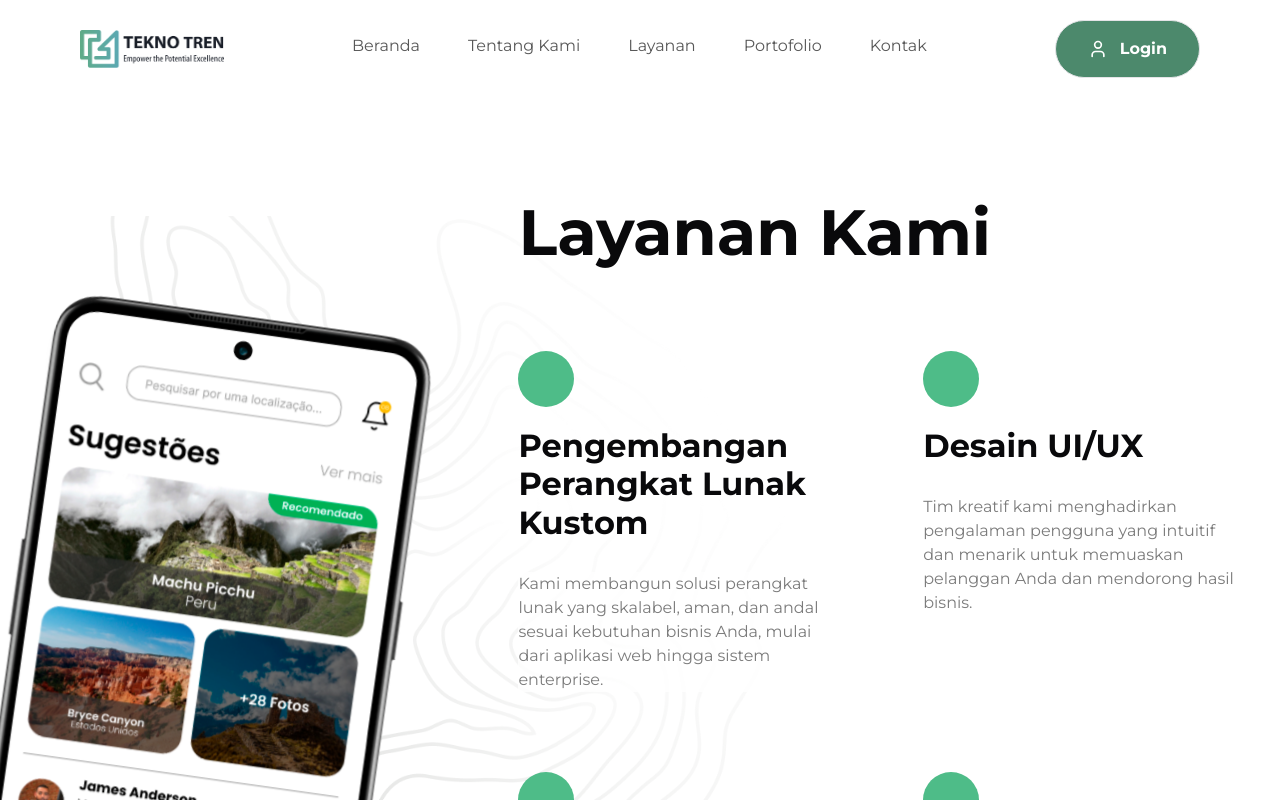
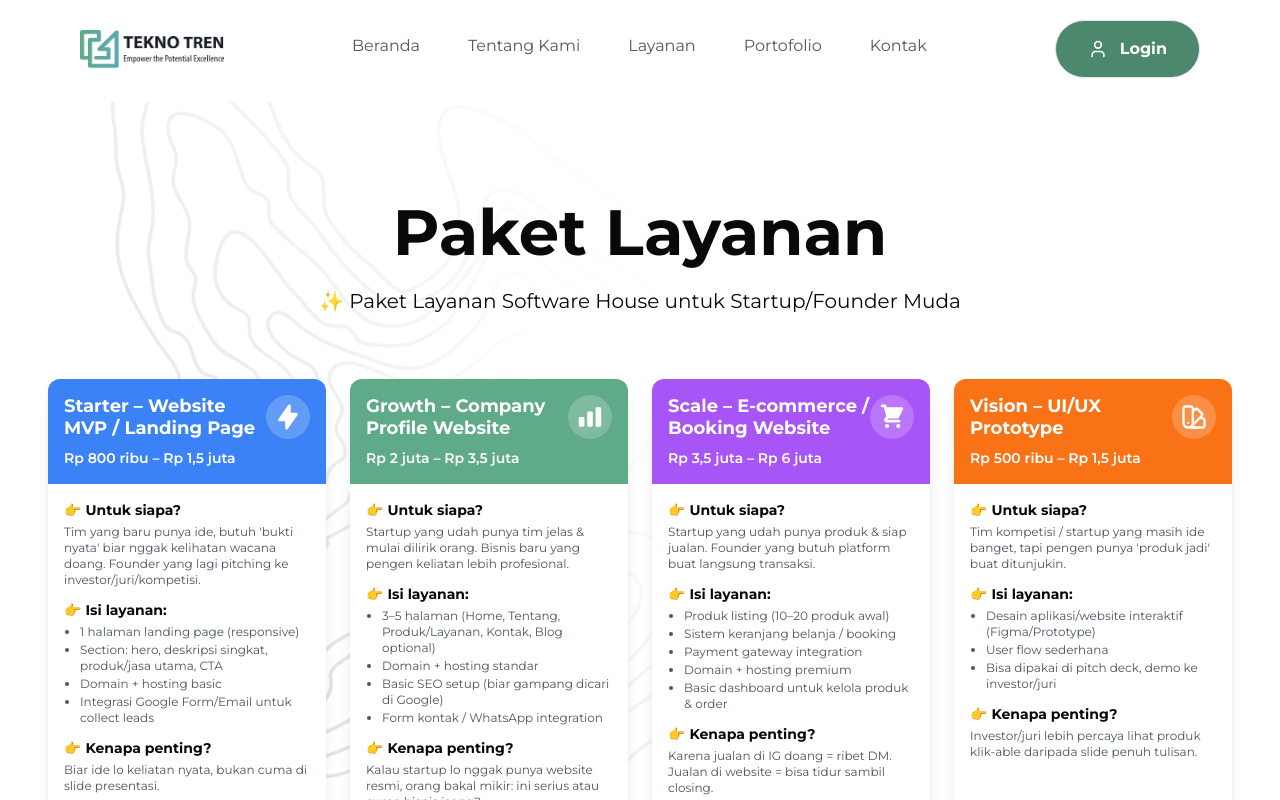
Before and after one commit to Tekno-Tren/tekno-tren.github.io, a Next.js app: page /services in a window 1280 px wide. Shown: the top 800 px of the page. Built offline with nearby package versions, Linux system fonts and the light colour scheme.

Commit message:
feat: add package option

```diff
--- a/components/sections/Features.tsx
+++ b/components/sections/Features.tsx
@@ -1,9 +1,8 @@
 "use client";
 import { FEATURES } from "@/constants";
 import Image from "next/image";
-import { HiCalendarDays } from "react-icons/hi2";
-import { HiLocationMarker, HiVolumeUp } from "react-icons/hi";
-import { LuWifiOff } from "react-icons/lu";
+import { HiLightningBolt, HiChartBar, HiShoppingCart } from "react-icons/hi";
+import { HiOutlineColorSwatch } from "react-icons/hi";
 
 import { motion } from "framer-motion";
 import { fadeIn } from "@/animation/variants";
@@ -24,72 +23,89 @@ const Features = () => {
         ref={ref}
         className="flexCenter container flex-col overflow-hidden bg-feature-bg bg-center bg-no-repeat py-24"
       >
-        <div className="maxContainer relative flex w-full justify-end">
-          <div className="flex flex-1 lg:min-h-[900px]">
-            <Image
-              src="/phone.png"
-              alt="Phone"
-              width={440}
-              height={1000}
-              className="feature-phone"
-            />
+        <div className="container mx-auto px-4">
+          <div className="text-center mb-16">
+            <h2 className="bold-32 lg:bold-64">Paket Layanan</h2>
+            <p className="text-xl mt-4">✨ Paket Layanan Software House untuk Startup/Founder Muda</p>
           </div>
 
-          <div className="z-20 flex w-full flex-col lg:w-[60%]">
-            <h2 className="bold-32 lg:bold-64">Layanan Kami</h2>
           <motion.div
             variants={fadeIn("right", 0)}
             initial="hidden"
             animate={inViewFeatures ? "show" : "hidden"}
             exit="hidden"
           >
-              <ul
+            <div
               ref={refFeatures}
-                className="mt-10 grid gap-10 md:grid-cols-2 lg:mt-20 lg:gap-20"
+              className="grid gap-6 md:grid-cols-2 lg:grid-cols-4"
             >
               {FEATURES.map((feature) => (
-                  <FeatureItem
-                    title={feature.title}
+                <ServicePackage
                   key={feature.title}
-                    icon={feature.icon}
-                    description={feature.description}
+                  feature={feature}
                 />
               ))}
-              </ul>
+            </div>
           </motion.div>
-          </div>
         </div>
       </section>
     </motion.div>
   );
 };
 
-interface FeatureItemProps {
-  title: string;
-  icon: string;
-  description: string;
-}
-
 const iconMap: { [key: string]: JSX.Element } = {
-  LuWifiOff: <LuWifiOff size={28} />,
-  HiCalendarDays: <HiCalendarDays size={28} />,
-  HiVolumeUp: <HiVolumeUp size={28} />,
-  HiLocationMarker: <HiLocationMarker size={28} />,
+  HiLightningBolt: <HiLightningBolt size={28} />,
+  HiChartBar: <HiChartBar size={28} />,
+  HiShoppingCart: <HiShoppingCart size={28} />,
+  HiOutlineColorSwatch: <HiOutlineColorSwatch size={28} />,
 };
 
-const FeatureItem = ({ title, icon, description }: FeatureItemProps) => {
-  const iconComponent = iconMap[icon] || null;
+const ServicePackage = ({ feature }: { feature: any }) => {
+  const iconComponent = iconMap[feature.icon] || null;
+  const variantColor = {
+    blue: "bg-blue-500",
+    green: "bg-green-500",
+    purple: "bg-purple-500",
+    orange: "bg-orange-500",
+  };
 
   return (
-    <li className="flex w-full flex-1 flex-col items-start">
-      <div className="rounded-full bg-green-50 p-4 text-white lg:p-7">
+    <div className="bg-white rounded-xl shadow-lg overflow-hidden h-full flex flex-col">
+      <div className={`p-4 ${variantColor[feature.variant as keyof typeof variantColor] || "bg-gray-100"}`}>
+        <div className="flex items-center justify-between">
+          <h3 className="text-lg font-bold text-white leading-tight">{feature.title}</h3>
+          <div className="rounded-full bg-white/20 p-2 text-white">
             {iconComponent}
           </div>
-      <h2 className="bold-20 lg:bold-32 mt-5 capitalize">{title}</h2>
-      <p className="regular-16 mt-5 bg-white/80 text-gray-30 lg:mt-[30px] lg:bg-none">
-        {description}
-      </p>
-    </li>
+        </div>
+        <p className="mt-2 text-white font-semibold text-sm">{feature.price}</p>
+      </div>
+
+      <div className="p-4 flex-1 flex flex-col">
+        <div className="mb-3">
+          <h4 className="font-bold text-sm mb-1">👉 Untuk siapa?</h4>
+          <p className="text-gray-600 text-xs">{feature.forWho}</p>
+        </div>
+
+        <div className="mb-3">
+          <h4 className="font-bold text-sm mb-1">👉 Isi layanan:</h4>
+          <ul className="list-disc pl-4 space-y-0.5">
+            {feature.includes.map((item: string, idx: number) => (
+              <li key={idx} className="text-gray-600 text-xs">{item}</li>
+            ))}
+          </ul>
+        </div>
+
+        <div className="mb-3">
+          <h4 className="font-bold text-sm mb-1">👉 Kenapa penting?</h4>
+          <p className="text-gray-600 text-xs">{feature.importance}</p>
+        </div>
+
+        <div className="mt-auto pt-3 border-t border-gray-100">
+          <p className="text-xs text-gray-500">Estimasi: {feature.timeframe}</p>
+        </div>
+      </div>
+    </div>
   );
 };
 
--- a/constants/index.ts
+++ b/constants/index.ts
@@ -9,36 +9,72 @@ export const NAV_LINKS = [
 
 
 
-// FEATURES SECTION (Software House)
+// LAYANAN SECTION
 export const FEATURES = [
   {
-    title: "Pengembangan Perangkat Lunak Kustom",
-    icon: "HiCode",
+    title: "Starter – Website MVP / Landing Page",
+    icon: "HiLightningBolt",
     variant: "blue",
-    description:
-      "Kami membangun solusi perangkat lunak yang skalabel, aman, dan andal sesuai kebutuhan bisnis Anda, mulai dari aplikasi web hingga sistem enterprise.",
+    price: "Rp 800 ribu – Rp 1,5 juta",
+    forWho: "Tim yang baru punya ide, butuh 'bukti nyata' biar nggak kelihatan wacana doang. Founder yang lagi pitching ke investor/juri/kompetisi.",
+    includes: [
+      "1 halaman landing page (responsive)",
+      "Section: hero, deskripsi singkat, produk/jasa utama, CTA",
+      "Domain + hosting basic",
+      "Integrasi Google Form/Email untuk collect leads"
+    ],
+    importance: "Biar ide lo keliatan nyata, bukan cuma di slide presentasi.",
+    timeframe: "3-5 hari",
+    description: "Solusi cepat dan terjangkau untuk menampilkan ide produk/layanan Anda dengan landing page profesional."
   },
   {
-    title: "Desain UI/UX",
-    icon: "HiOutlineColorSwatch",
-    variant: "purple",
-    description:
-      "Tim kreatif kami menghadirkan pengalaman pengguna yang intuitif dan menarik untuk memuaskan pelanggan Anda dan mendorong hasil bisnis.",
+    title: "Growth – Company Profile Website",
+    icon: "HiChartBar",
+    variant: "green",
+    price: "Rp 2 juta – Rp 3,5 juta",
+    forWho: "Startup yang udah punya tim jelas & mulai dilirik orang. Bisnis baru yang pengen keliatan lebih profesional.",
+    includes: [
+      "3–5 halaman (Home, Tentang, Produk/Layanan, Kontak, Blog optional)",
+      "Domain + hosting standar",
+      "Basic SEO setup (biar gampang dicari di Google)",
+      "Form kontak / WhatsApp integration"
+    ],
+    importance: "Kalau startup lo nggak punya website resmi, orang bakal mikir: ini serius atau cuma bisnis iseng?",
+    timeframe: "7-14 hari",
+    description: "Website profesional untuk meningkatkan kredibilitas bisnis Anda dengan tampilan yang menarik dan informasi lengkap."
   },
   {
-    title: "Solusi Cloud & DevOps",
-    icon: "HiCloudUpload",
-    variant: "green",
-    description:
-      "Manfaatkan kekuatan cloud dengan keahlian kami dalam deployment, migrasi, dan otomatisasi untuk efisiensi maksimal.",
+    title: "Scale – E-commerce / Booking Website",
+    icon: "HiShoppingCart",
+    variant: "purple",
+    price: "Rp 3,5 juta – Rp 6 juta",
+    forWho: "Startup yang udah punya produk & siap jualan. Founder yang butuh platform buat langsung transaksi.",
+    includes: [
+      "Produk listing (10–20 produk awal)",
+      "Sistem keranjang belanja / booking",
+      "Payment gateway integration",
+      "Domain + hosting premium",
+      "Basic dashboard untuk kelola produk & order"
+    ],
+    importance: "Karena jualan di IG doang = ribet DM. Jualan di website = bisa tidur sambil closing.",
+    timeframe: "14-30 hari",
+    description: "Solusi e-commerce lengkap untuk bisnis yang siap menerima transaksi online dengan sistem pembayaran terintegrasi."
   },
   {
-    title: "Dukungan Khusus",
-    icon: "HiSupport",
+    title: "Vision – UI/UX Prototype",
+    icon: "HiOutlineColorSwatch",
     variant: "orange",
-    description:
-      "Tim kami menyediakan dukungan dan pemeliharaan berkelanjutan agar sistem Anda berjalan lancar dan bisnis Anda tetap unggul.",
-  },
+    price: "Rp 500 ribu – Rp 1,5 juta",
+    forWho: "Tim kompetisi / startup yang masih ide banget, tapi pengen punya 'produk jadi' buat ditunjukin.",
+    includes: [
+      "Desain aplikasi/website interaktif (Figma/Prototype)",
+      "User flow sederhana",
+      "Bisa dipakai di pitch deck, demo ke investor/juri"
+    ],
+    importance: "Investor/juri lebih percaya lihat produk klik-able daripada slide penuh tulisan.",
+    timeframe: "3-7 hari",
+    description: "Prototipe visual interaktif untuk mendemonstrasikan konsep produk Anda kepada investor atau juri kompetisi."
+  }
 ];
 
 // FOOTER SECTION (Software House)
```
Lines whose indentation alone changed are shown as unchanged.
